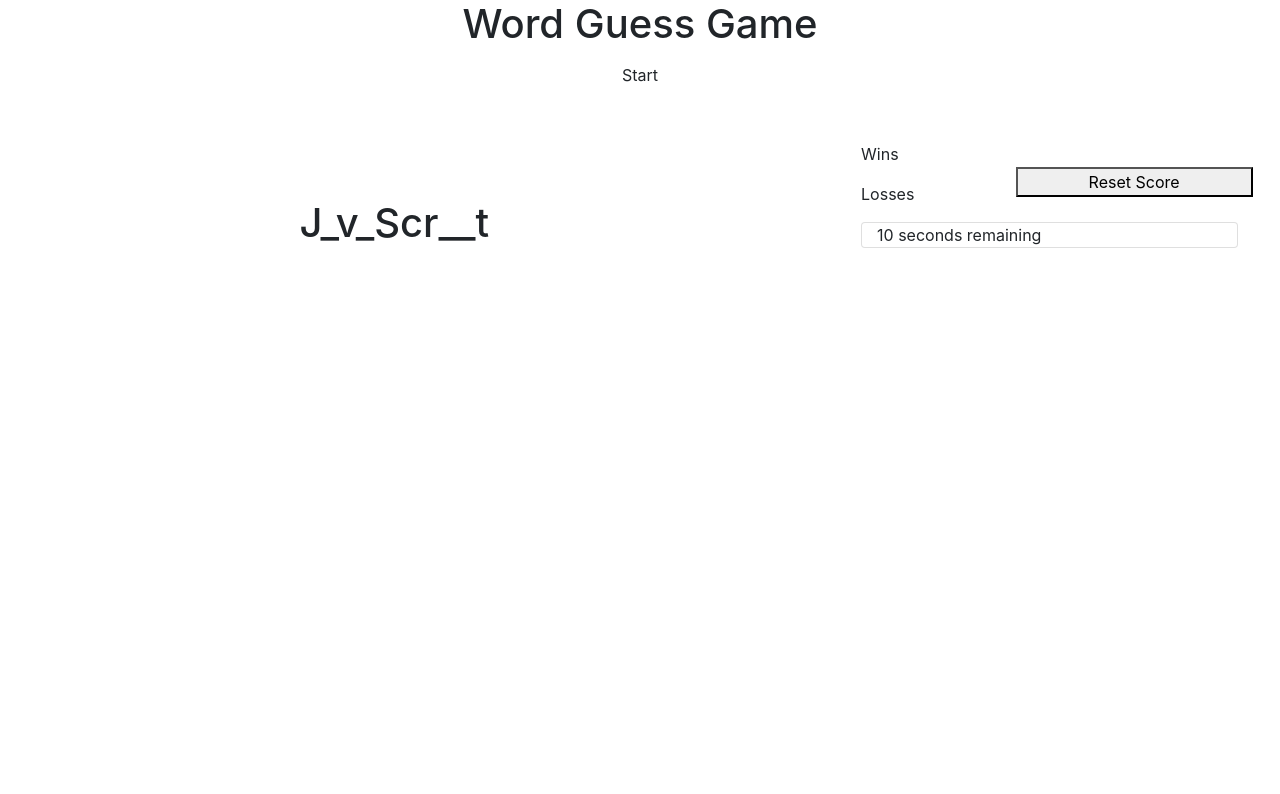
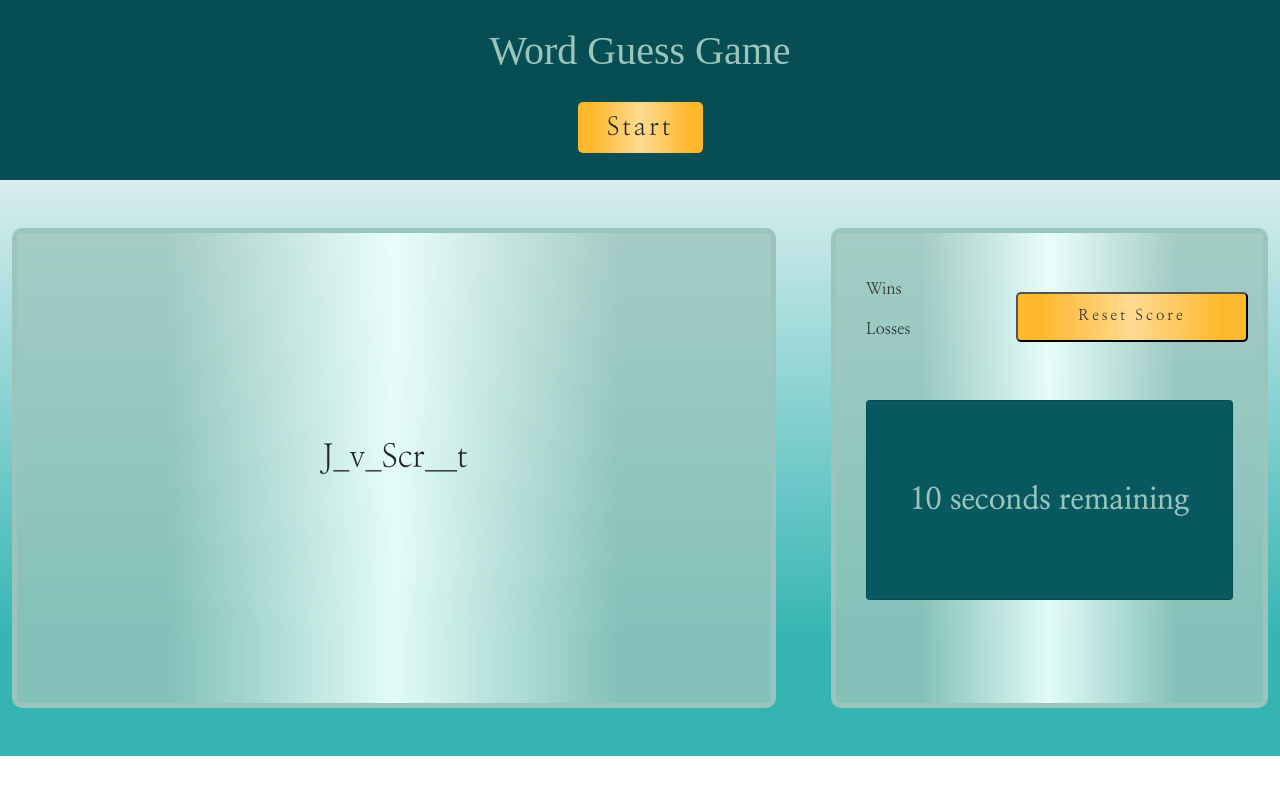
Before and after one commit to JosieMald/word-guess, a plain HTML site: page index.html in a window 1280 px wide. Drawn offline with nearby package versions, Linux system fonts and the light colour scheme; the site is published under a folder, as on GitHub Pages, so addresses that start at the root find nothing; a web font is replaced by a local one.

Commit message:
fixed linked stylesheets.

```diff
--- a/index.html
+++ b/index.html
@@ -20,8 +20,8 @@
       rel="stylesheet"
     />
     <!-- stylesheet -->
-    <link rel="stylesheet" href="/assets/CSS/reset.css" />
-    <link rel="stylesheet" href="/assets/CSS/stylesheet.css" />
+    <link rel="stylesheet" href="./assets/CSS/reset.css" />
+    <link rel="stylesheet" href="./assets/CSS/stylesheet.css" />
   </head>
   <body>
     <nav>
```
